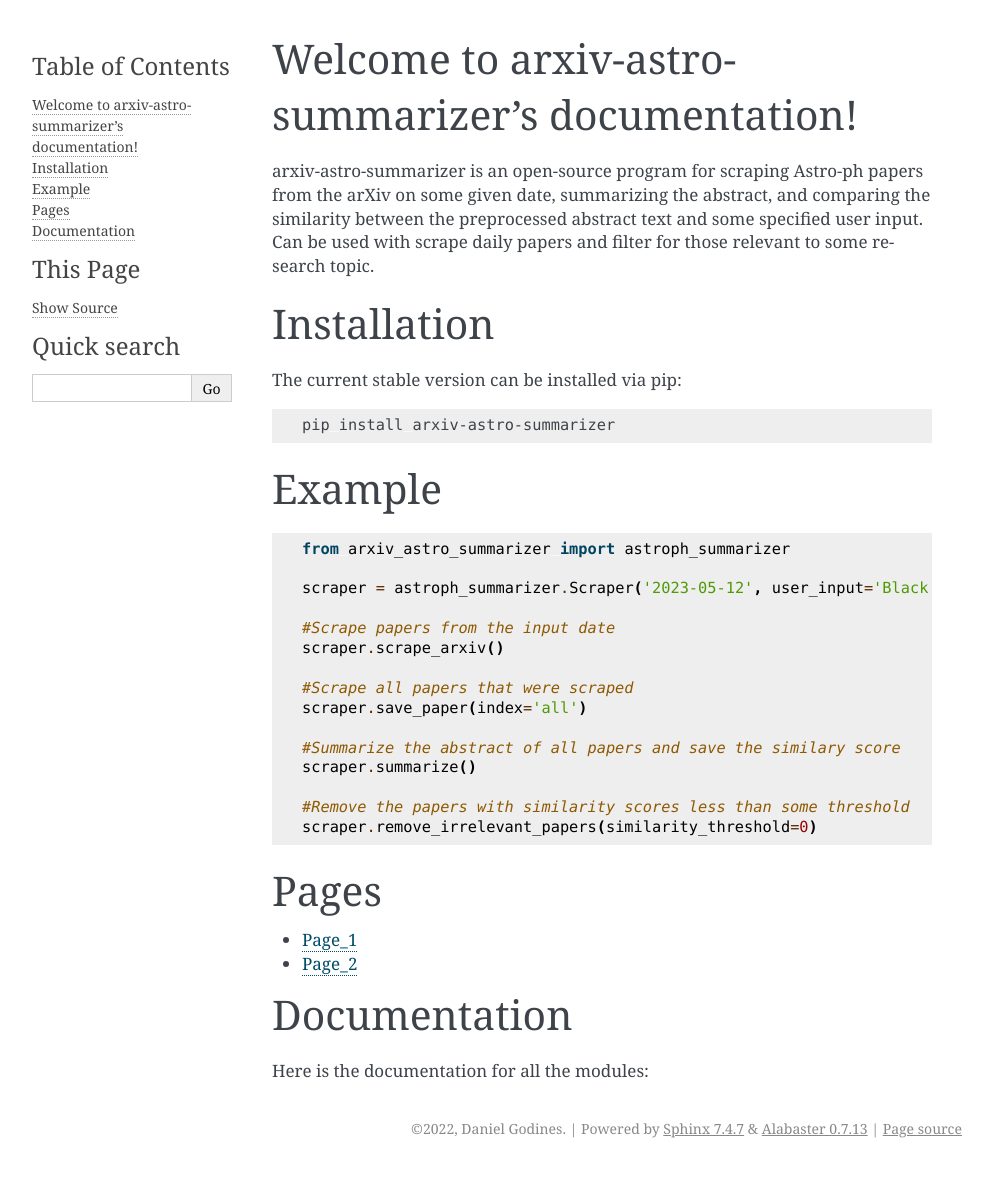
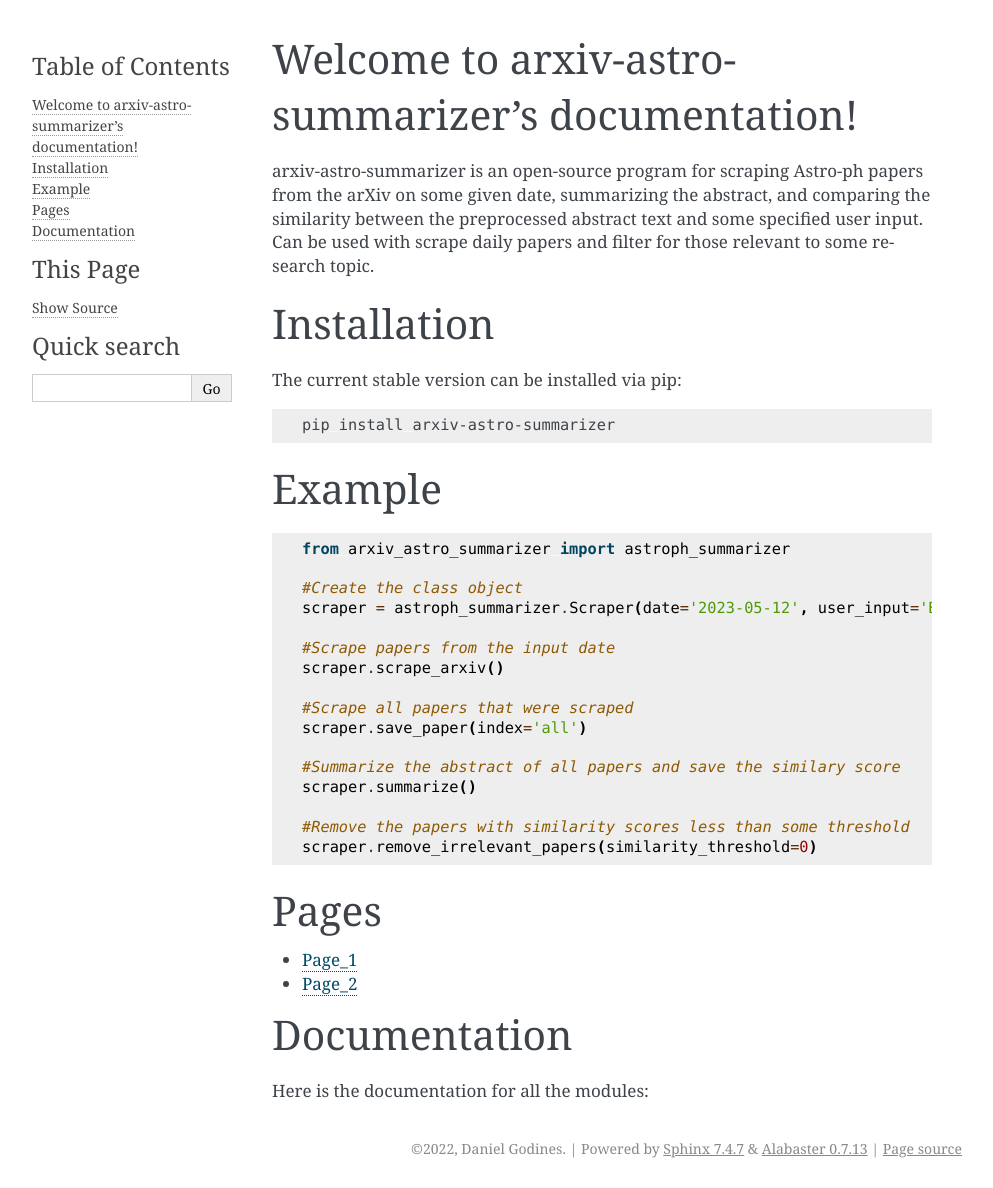
Before and after one commit to Professor-G/arxiv-astro-summarizer, a Sphinx documentation site: the page built from docs/index.rst, in a window 1280 px wide. Shown: the whole page, without its empty margins (148-1141 px from the left). Built offline with Sphinx 7.4.7, drawn with Linux system fonts in a browser that asks for light colours; pages that are not in the unit, such as notebooks, are missing from menus.

Commit message:
Update index.rst

```diff
--- a/docs/index.rst
+++ b/docs/index.rst
@@ -23,7 +23,8 @@ Example
 
    from arxiv_astro_summarizer import astroph_summarizer
 
-   scraper = astroph_summarizer.Scraper('2023-05-12', user_input='Black holes', path='/Users/daniel/Desktop/test')
+   #Create the class object
+   scraper = astroph_summarizer.Scraper(date='2023-05-12', user_input='Black holes', path='/Users/daniel/Desktop/test')
 
    #Scrape papers from the input date
    scraper.scrape_arxiv()
```
